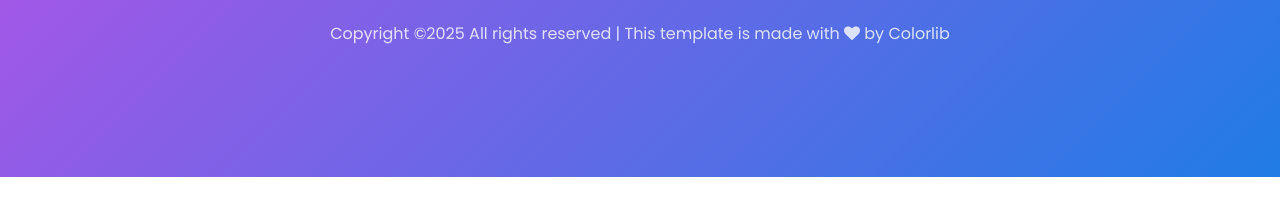
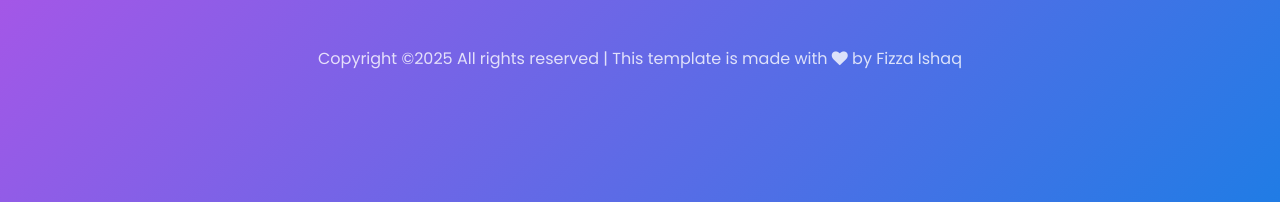
Before and after one commit to FIZZAISHAQ30/Thedaughtersofthecross.com, a plain HTML site: page contact.html in a window 1280 px wide. Shown: the part 2297-2499 px from the top of the page. Before the commit the page ends 2474 px from the top, so only its background shows below. Drawn offline with Linux system fonts and the light colour scheme; some packages are replaced by stand-ins of ours; no server answers.

Commit message:
Add files via upload

```diff
--- a/contact.html
+++ b/contact.html
@@ -134,7 +134,8 @@
 											<span class="fa fa-globe"></span>
 										</div>
 										<div class="text pl-3">
-											<p><span>Website</span> <a href="#">https://fizzaishaq30.github.io/thedaughtersofthecross.com/contact.html</a></p>
+											<p><span>Website</span> <a href="#">https://fizzaishaq30.github.io/thedaughtersofthecross.com/
+contact.html</a></p>
 										</div>
 									</div>
 								</div>
@@ -208,7 +209,7 @@
 				<div class="col-md-12 text-center">
 
 					<p><!-- Link back to Colorlib can't be removed. Template is licensed under CC BY 3.0. -->
-						Copyright &copy;<script>document.write(new Date().getFullYear());</script> All rights reserved | This template is made with <i class="fa fa-heart" aria-hidden="true"></i> by <a href="https://colorlib.com" target="_blank">Colorlib</a>
+						Copyright &copy;<script>document.write(new Date().getFullYear());</script> All rights reserved | This template is made with <i class="fa fa-heart" aria-hidden="true"></i> by <a href="https://colorlib.com" target="_blank">Fizza Ishaq</a>
 						<!-- Link back to Colorlib can't be removed. Template is licensed under CC BY 3.0. --></p>
 					</div>
 				</div>
```
